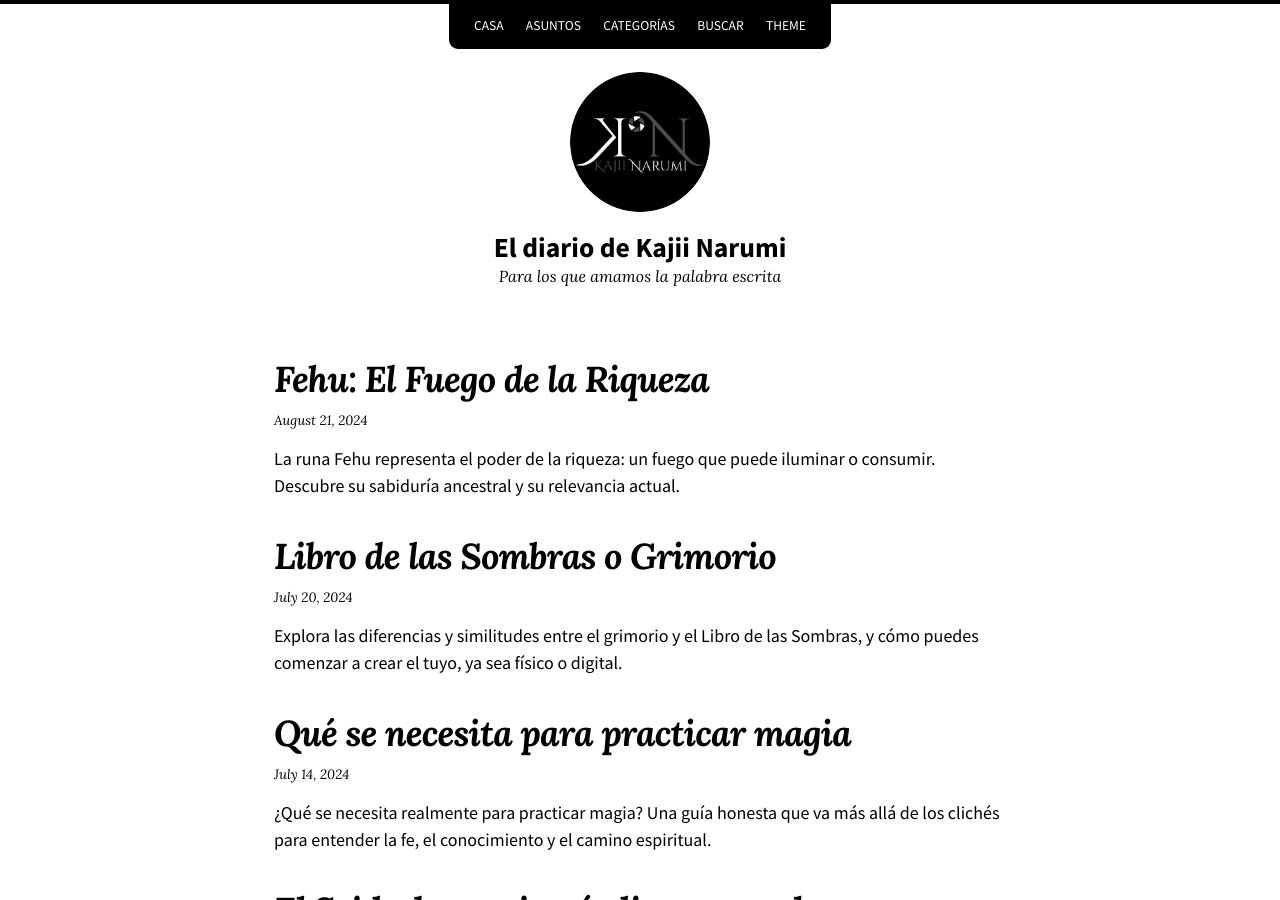
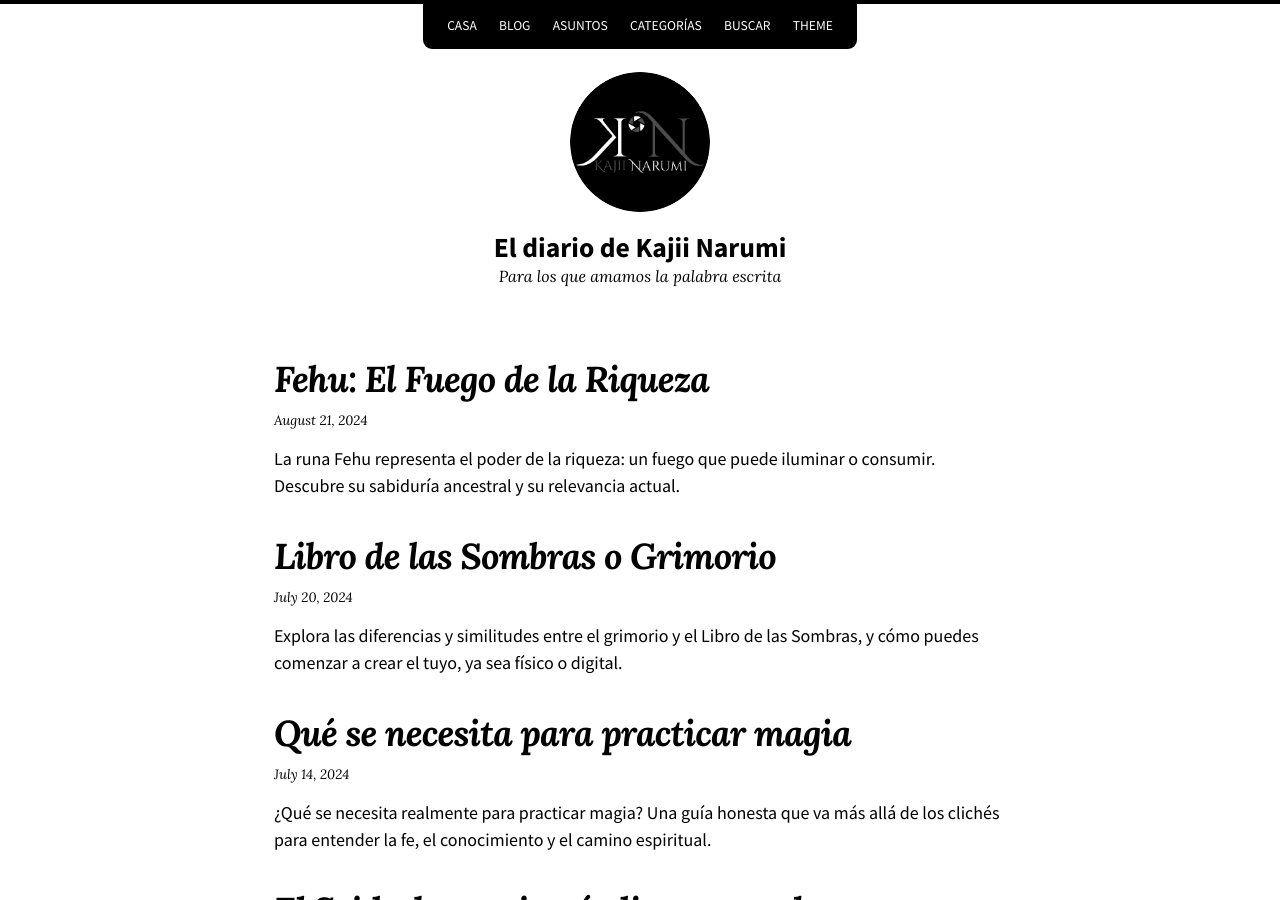
Before and after one commit to KajiiNarumi/Blog, a Jekyll site: the page built from index.html, in a window 1280 px wide and 900 px high. Built offline with Jekyll 4.4.1, drawn with Linux system fonts in a browser that asks for light colours; nearby versions of some CDN libraries; the list of posts is cut into pages by our own code.

Commit message:
Update navigation.yml

```diff
--- a/_data/navigation.yml
+++ b/_data/navigation.yml
@@ -1,6 +1,8 @@
 # Sample site navigation bar links
 
 - title: Casa
+  url: https://kajiinarumi.com/
+- title: Blog
   url: /
 # - title: Posts
 #  url: /posts/
```
